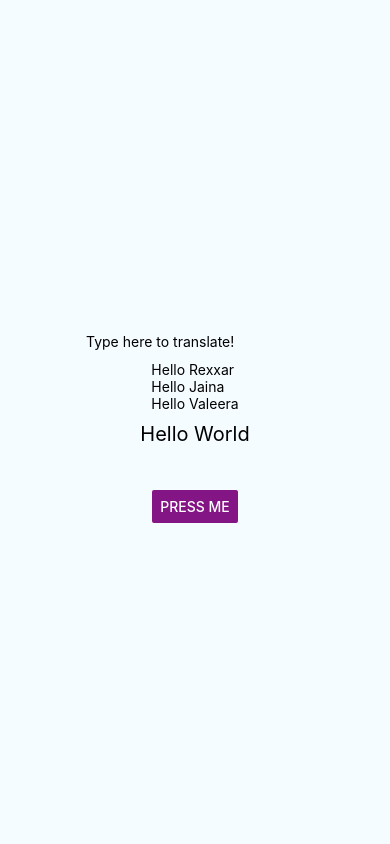
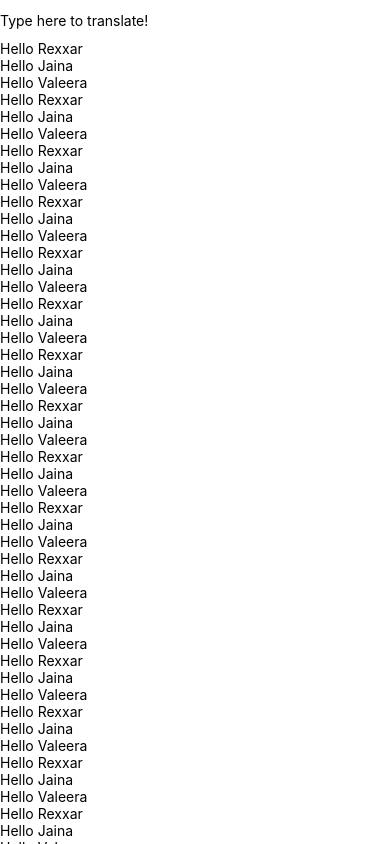
Before and after one commit to Yeung2017/AwesomeProject, a React Native app: screen / in a window 390 px wide. Built offline with nearby package versions, Linux system fonts and the light colour scheme.

Commit message:
add ScrollView

```diff
--- a/App.js
+++ b/App.js
@@ -7,7 +7,7 @@
  */
 // 库
 import React, { Component } from 'react';
-import { Platform, StyleSheet, Text, View, Alert, Button } from 'react-native';
+import { Platform, StyleSheet, Text, View, Alert, Button, ScrollView } from 'react-native';
 
 // 组件
 import LotsOfGreetings from './components/LotsOfGreetings';
@@ -29,8 +29,27 @@ export default class App extends Component {
 
   render() {
     return (
-      <View style={ styles.container }>
+      <ScrollView>
         <PizzaTranslator />
+        <LotsOfGreetings />
+        <LotsOfGreetings />
+        <LotsOfGreetings />
+        <LotsOfGreetings />
+        <LotsOfGreetings />
+        <LotsOfGreetings />
+        <LotsOfGreetings />
+        <LotsOfGreetings />
+        <LotsOfGreetings />
+        <LotsOfGreetings />
+        <LotsOfGreetings />
+        <LotsOfGreetings />
+        <LotsOfGreetings />
+        <LotsOfGreetings />
+        <LotsOfGreetings />
+        <LotsOfGreetings />
+        <LotsOfGreetings />
+        <LotsOfGreetings />
+        <LotsOfGreetings />
         <LotsOfGreetings />
         <Text style={ styles.welcome }>Hello World</Text>
         <Blink text="I love to blink" />
@@ -39,7 +58,7 @@ export default class App extends Component {
           onPress={ this.hanldeButtonPress }
           title="PRESS ME"
           color="#841584" />
-      </View>
+      </ScrollView>
     );
   }
 }
```
